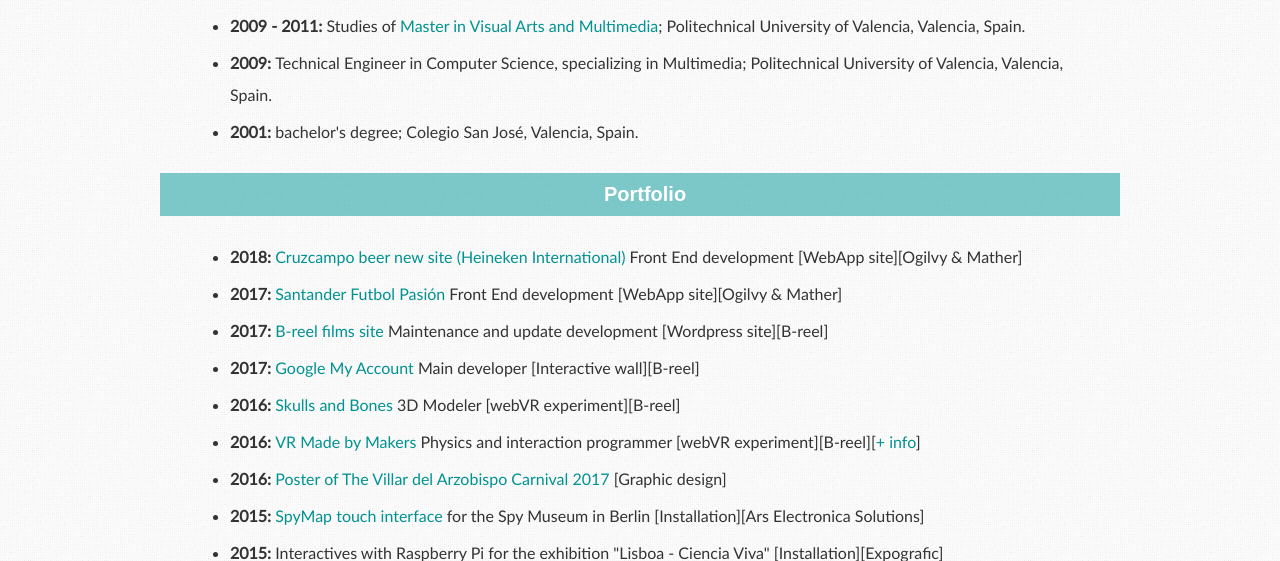
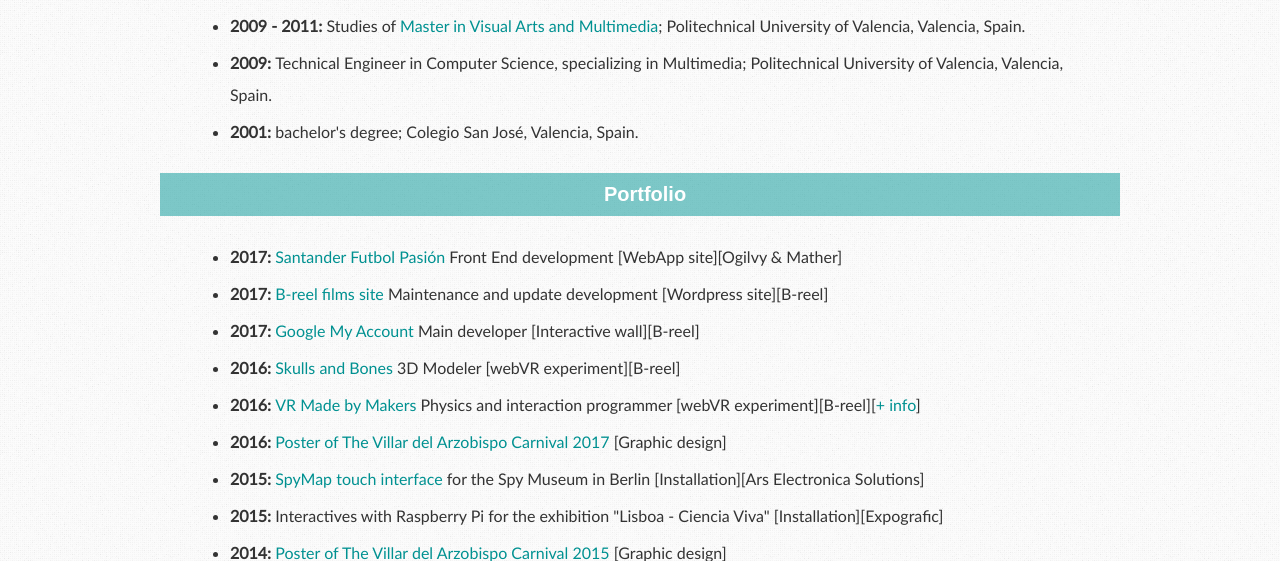
Before and after one commit to jorgalga/jorgalga.github.io, a PHP site: page / in a window 1280 px wide. Shown: the part 916-1477 px from the top of the page. Run offline with PHP 8.4, Linux system fonts and the light colour scheme; some libraries are stand-ins or nearby versions.

Commit message:
Update index.php

```diff
--- a/index.php
+++ b/index.php
@@ -62,7 +62,7 @@
                     <p><strong>Portfolio</strong></p>
                 </div>
                 <div class=post>
-                    <ul><li><b>2018: </b><a href="https://www.cruzcampo.es/" target="_blank">Cruzcampo beer new site (Heineken International)</a> Front End development [WebApp site][Ogilvy & Mather]</li>
+                    <ul>
                         <li><b>2017: </b><a href="https://www.santanderfutbolpasion.com/" target="_blank">Santander Futbol Pasión</a> Front End development [WebApp site][Ogilvy & Mather]</li>
                         <li><b>2017: </b><a href="http://brf.co" target="_blank">B-reel films site</a> Maintenance and update development [Wordpress site][B-reel]</li>
                         <li><b>2017: </b><a href="https://youtu.be/_Jor3TRXniw" target="_blank">Google My Account</a> Main developer [Interactive wall][B-reel]</li>
```
